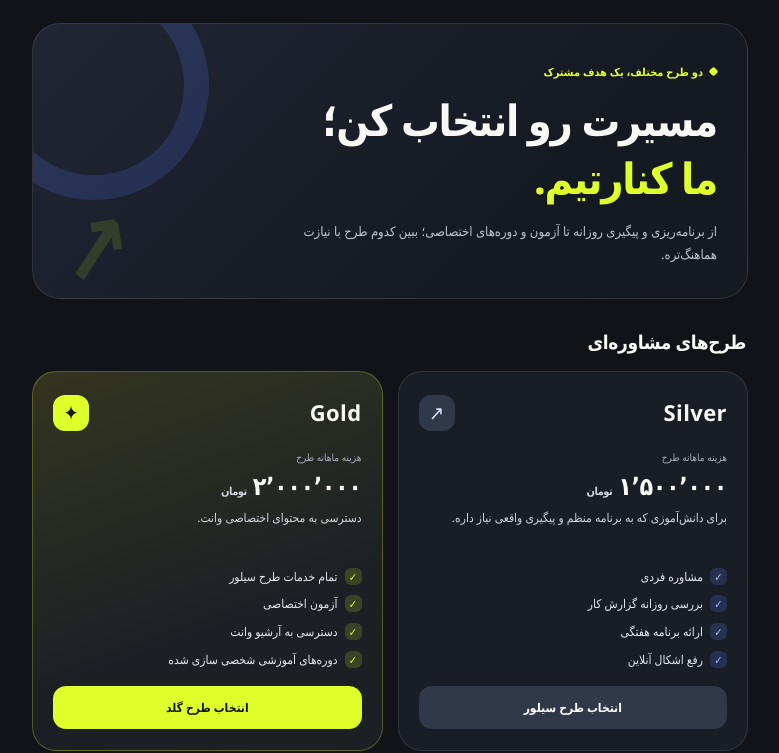
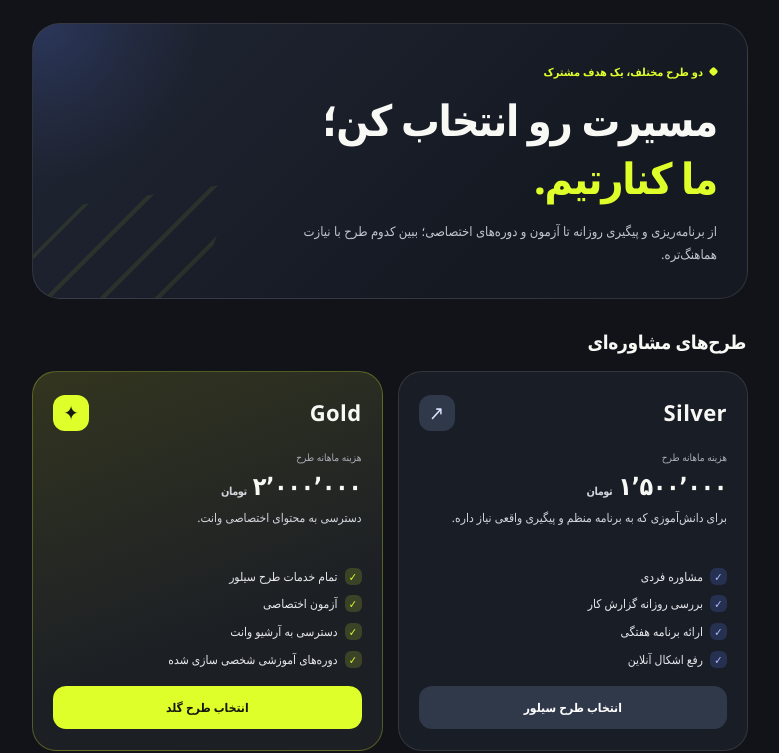
Before and after one commit to tahashafi21/vanet-miniapp, a plain HTML site: page index.html in a window 1280 px wide. Shown: the part 75-828 px from the top of the page, without its empty margins (250-1029 px from the left). Drawn offline with Linux system fonts and the light colour scheme; a small style sheet from the web is missing.

Commit message:
Refresh hero background decoration

```diff
--- a/index.html
+++ b/index.html
@@ -35,8 +35,8 @@
     .brand small{display:block;color:var(--muted);font-size:10px;font-weight:600;letter-spacing:1.5px;margin-top:-4px}
     .top-tag{font-size:11px;color:#dbe1ff;border:1px solid rgba(91,124,255,.45);background:rgba(91,124,255,.12);border-radius:999px;padding:6px 10px;white-space:nowrap}
     .hero{position:relative;overflow:hidden;border:1px solid var(--line);border-radius:28px;padding:25px 22px 23px;background:linear-gradient(135deg,#202634 0%,#151922 68%);margin-bottom:14px;min-height:220px}
-    .hero:before{content:"";position:absolute;width:180px;height:180px;left:-54px;top:-54px;border:25px solid rgba(91,124,255,.18);border-radius:50%}
-    .hero:after{content:"↗";position:absolute;left:27px;bottom:3px;font-size:95px;line-height:1;color:rgba(223,255,42,.13);font-weight:900;transform:rotate(-9deg)}
+    .hero:before{content:"";position:absolute;width:310px;height:310px;left:-145px;top:-155px;background:radial-gradient(circle,rgba(91,124,255,.19) 0%,rgba(91,124,255,.08) 38%,transparent 72%);pointer-events:none}
+    .hero:after{content:"";position:absolute;width:210px;height:145px;left:-8px;bottom:-30px;background:repeating-linear-gradient(135deg,transparent 0 17px,rgba(223,255,42,.10) 17px 21px,transparent 21px 39px);clip-path:polygon(0 20%,100% 0,76% 100%,0 78%);opacity:.8;pointer-events:none}
     .eyebrow{display:inline-flex;align-items:center;gap:7px;font-size:11px;color:var(--lime);font-weight:800;margin-bottom:10px;position:relative;z-index:1}
     .eyebrow:before{content:"";width:7px;height:7px;background:var(--lime);border-radius:2px;transform:rotate(45deg)}
     h1{font-size:clamp(28px,7vw,43px);line-height:1.35;letter-spacing:-1.3px;margin:0;max-width:490px;position:relative;z-index:1;font-weight:950}
```
